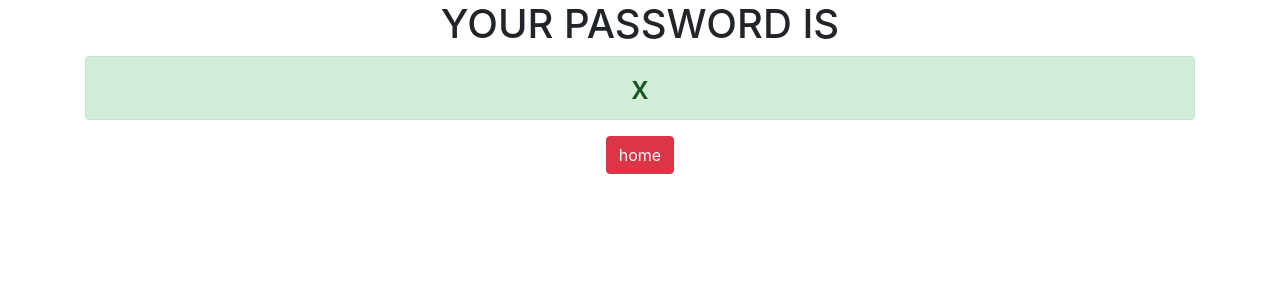
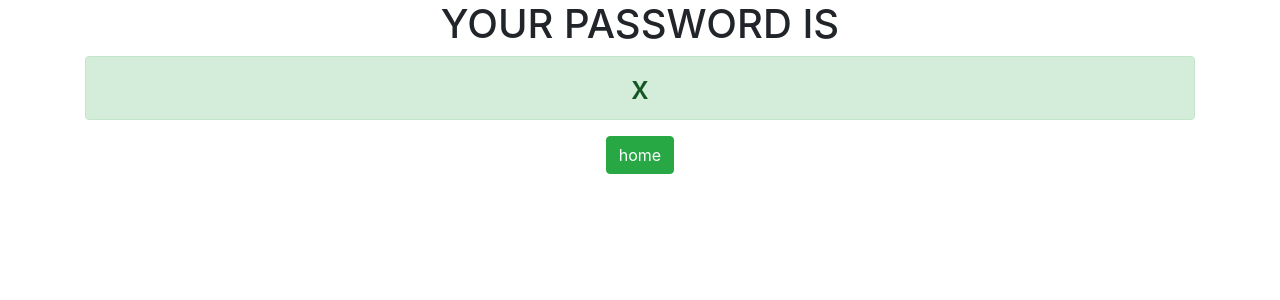
Before and after one commit to choudharymuskan/Django-Generator-Password, a Django app: template generate/templates/generate/password.html in a window 1280 px wide. Shown: the top 300 px of the page. Run offline with Django 3.2, Linux system fonts and the light colour scheme; the template is opened without the code that fills it: most values are stand-ins (such as "Sample title", 1, 10 or a date in 2020); some libraries are stand-ins or nearby versions.

Commit message:
myfirstedit

```diff
--- a/generate/templates/generate/password.html
+++ b/generate/templates/generate/password.html
@@ -7,6 +7,6 @@
 
 <h1> YOUR PASSWORD IS </h1>
 <h2 class="alert alert-success">{{ password}}</h2>
-<a href="{% url 'home'%}" class="btn btn-danger">home</a>
+<a href="{% url 'home'%}" class="btn btn-success">home</a>
 
 </div>
```
